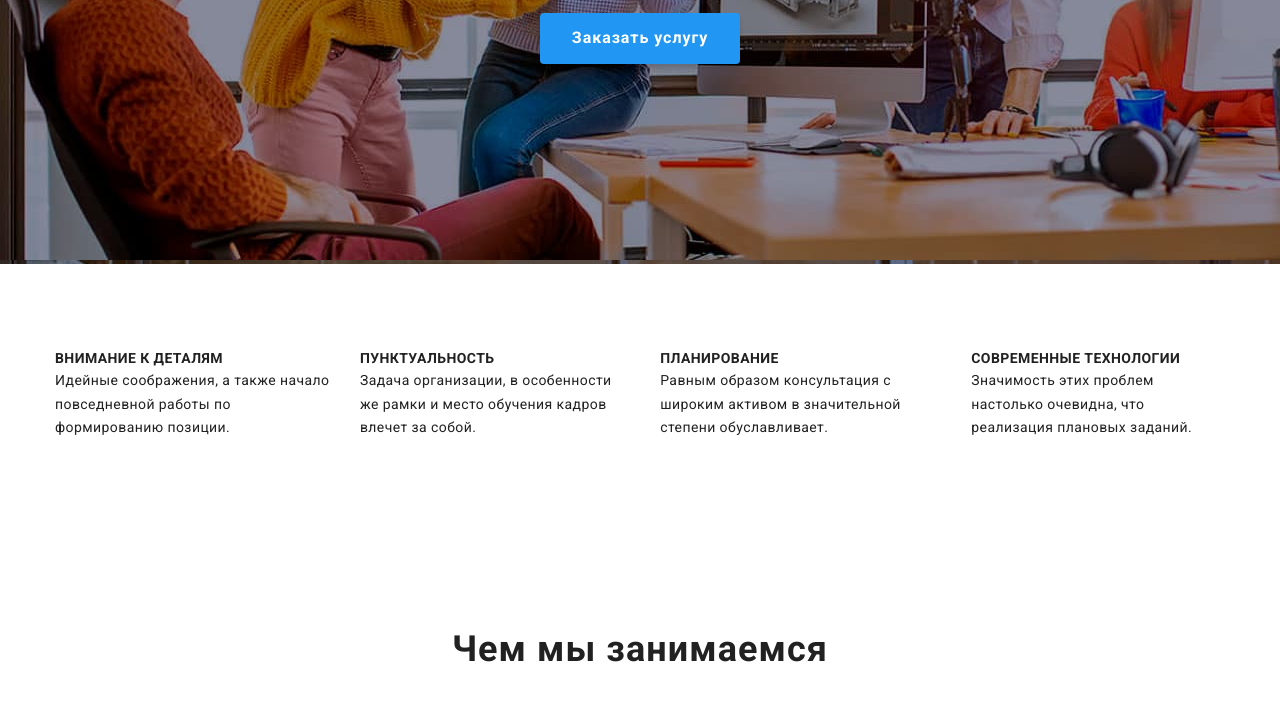
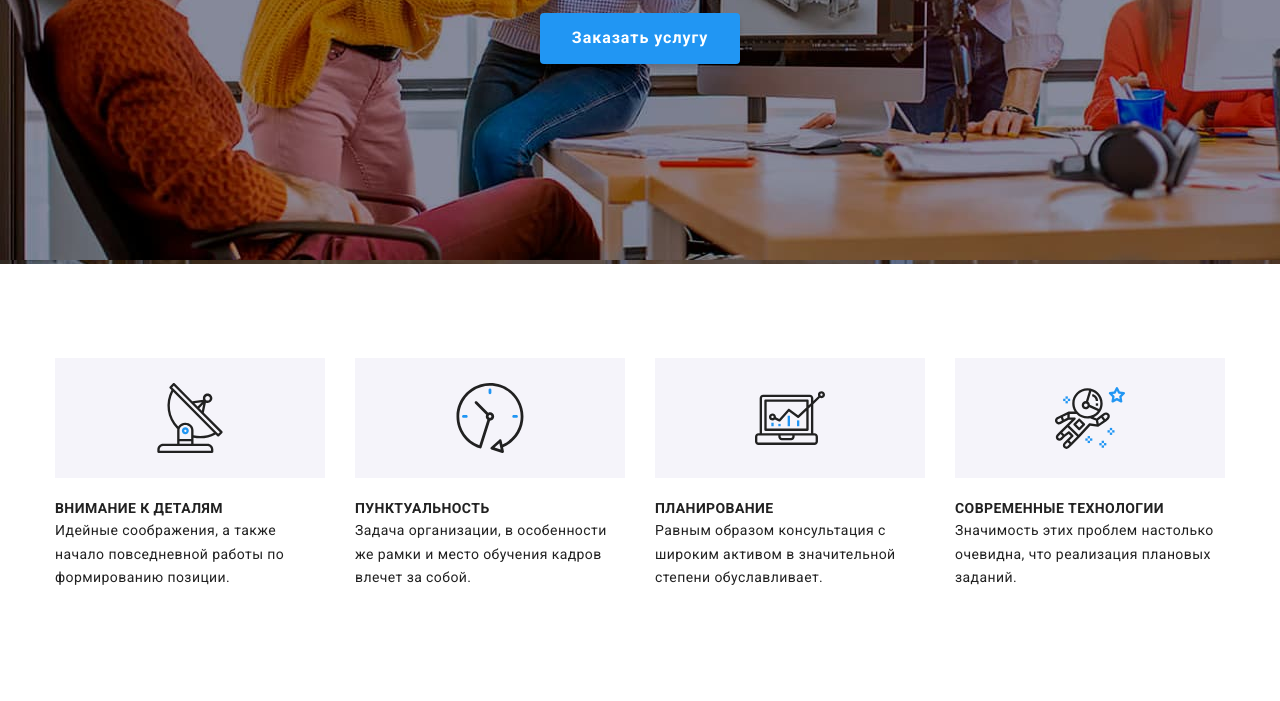
Before and after one commit to StanislavKokin/goit-markup-hw-04, a plain HTML site: page index.html in a window 1280 px wide. Shown: the part 395-1096 px from the top of the page. Drawn offline with Linux system fonts and the light colour scheme.

Commit message:
добавляет свг в особенности

```diff
--- a/css/style.css
+++ b/css/style.css
@@ -274,6 +274,50 @@ body {
   padding: 94px 0;
 }
 
+.about-img1 {
+  width: 270px;
+  height: 120px;
+  padding-bottom: 30px;
+  background-color: var(--back-team);
+  background-image: url(../images/antenna\ 1.svg);
+  background-repeat: no-repeat;
+  background-position: center;
+  margin-bottom: 30px;
+}
+
+.about-img2 {
+  width: 270px;
+  height: 120px;
+  padding-bottom: 30px;
+  background-color: var(--back-team);
+  background-image: url(../images/clock\ 1.svg);
+  background-repeat: no-repeat;
+  background-position: center;
+  margin-bottom: 30px;
+}
+
+.about-img3 {
+  width: 270px;
+  height: 120px;
+  padding-bottom: 30px;
+  background-color: var(--back-team);
+  background-image: url(../images/diagram\ 1.svg);
+  background-repeat: no-repeat;
+  background-position: center;
+  margin-bottom: 30px;
+}
+
+.about-img4 {
+  width: 270px;
+  height: 120px;
+  padding-bottom: 30px;
+  background-color: var(--back-team);
+  background-image: url(../images/astronaut\ 1.svg);
+  background-repeat: no-repeat;
+  background-position: center;
+  margin-bottom: 30px;
+}
+
 .about-list {
   display: flex;
 }
--- a/index.html
+++ b/index.html
@@ -67,6 +67,7 @@
         <div class="container">
           <ul class="about-list">
             <li>
+              <div class="about-img1"></div>
               <h3 class="h3-speh">Внимание к деталям</h3>
               <p class="h3-speh-text">
                 Идейные соображения, а также начало повседневной работы по
@@ -74,6 +75,7 @@
               </p>
             </li>
             <li>
+              <div class="about-img2"></div>
               <h3 class="h3-speh">Пунктуальность</h3>
               <p class="h3-speh-text">
                 Задача организации, в особенности же рамки и место обучения
@@ -81,6 +83,7 @@
               </p>
             </li>
             <li>
+              <div class="about-img3"></div>
               <h3 class="h3-speh">Планирование</h3>
               <p class="h3-speh-text">
                 Равным образом консультация с широким активом в значительной
@@ -88,6 +91,7 @@
               </p>
             </li>
             <li>
+              <div class="about-img4"></div>
               <h3 class="h3-speh">Современные технологии</h3>
               <p class="h3-speh-text">
                 Значимость этих проблем настолько очевидна, что реализация
@@ -207,7 +211,7 @@
         <div class="container">
           <h2 class="clients-name">Постоянные клиенты</h2>
           <ul>
-            <li><img src="" alt="" /></li>
+            <li></li>
             <li></li>
             <li></li>
             <li></li>
```
Also changed, not shown: images/Object.svg (added), images/antenna 1.svg (added), images/astronaut 1.svg (added), images/clock 1.svg (added), images/diagram 1.svg (added), images/facebook 1.svg (added), images/instagram 2.svg (added), images/linkedin 1.svg (added), images/logo 1.svg (added), images/logo 2.svg (added), images/logo 4.svg (added), images/logo 5.svg (added), images/logo 6.svg (added), images/messenge.svg (added), 2 more files.
